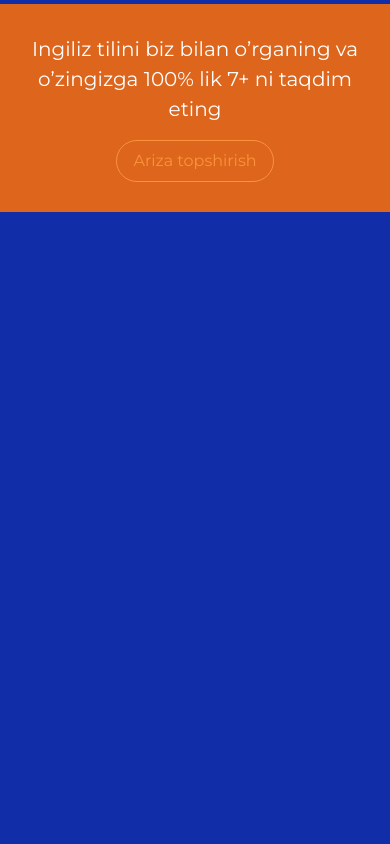
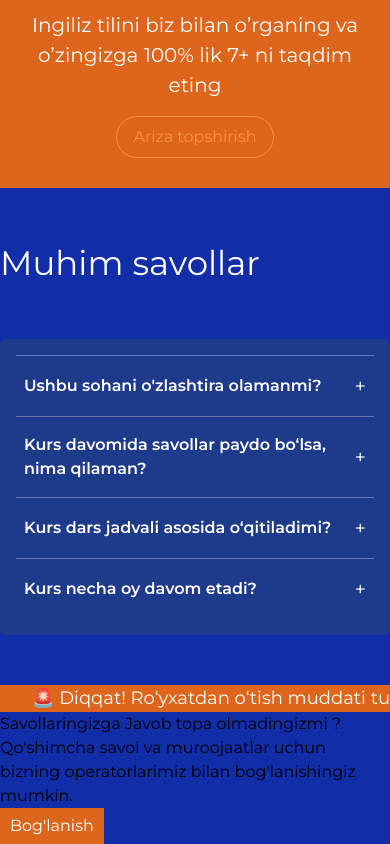
Before and after one commit to sayonaraboy2008/comfortedu, a React (Vite) app: page / in a window 390 px wide. Shown: the part 4242-5086 px from the top of the page. Before the commit the page ends 4454 px from the top, so only its background shows below. Built offline with nearby package versions, Linux system fonts and the light colour scheme; no server answers; a web font is replaced by a local one.

Commit message:
yangilandi

```diff
--- a/index.html
+++ b/index.html
@@ -4,7 +4,7 @@
     <meta charset="UTF-8" />
     <link rel="icon" type="image/svg+xml" href="/vite.svg" />
     <meta name="viewport" content="width=device-width, initial-scale=1.0" />
-    <title>Vite + React</title>
+    <title>Comfort Edu</title>
     <script src="https://cdn.tailwindcss.com"></script>
   </head>
   <body>
--- /dev/null
+++ b/src/Components/FaqAccordion.jsx
@@ -0,0 +1,59 @@
+import React, { useState, useRef, useEffect } from "react";
+
+const faqData = [
+  {
+    question: "Ushbu sohani o'zlashtira olamanmi?",
+    answer:
+      "Ha albatta sabab bizning ustozlar juda tajribali va ular sizda bo‘layotgan dars muammosiga tezda yechim topishadi va sizga yordam berishadi.",
+  },
+  {
+    question: "Kurs davomida savollar paydo bo‘lsa, nima qilaman?",
+    answer:
+      "Siz har doim guruhga yoki o‘qituvchingizga murojaat qilishingiz mumkin. Biz doimiy yordam berishga tayyormiz.",
+  },
+  {
+    question: "Kurs dars jadvali asosida o‘qitiladimi?",
+    answer:
+      "Ha, kurs qat’iy jadval asosida olib boriladi. Har bir dars oldindan belgilangan vaqtda boshlanadi.",
+  },
+  {
+    question: "Kurs necha oy davom etadi?",
+    answer:
+      "Kurs odatda 3-6 oy davom etadi, lekin bu kurs turiga qarab farq qiladi.",
+  },
+];
+
+export default function FaqAccordion() {
+  const [openIndex, setOpenIndex] = useState(null);
+  const contentRefs = useRef([]);
+
+  const toggleIndex = (index) => {
+    setOpenIndex(openIndex === index ? null : index);
+  };
+
+  return (
+    <div className="max-w-[1280px] mx-auto p-4 text-white bg-blue-900 rounded-md">
+      {faqData.map((faq, index) => (
+        <div key={index} className="border-t border-white/30">
+          <button
+            onClick={() => toggleIndex(index)}
+            className="w-full text-left py-4 px-2 flex justify-between items-center">
+            <span className="font-semibold">{faq.question}</span>
+            <span className="text-xl">{openIndex === index ? "✕" : "+"}</span>
+          </button>
+
+          <div
+            ref={(el) => (contentRefs.current[index] = el)}
+            className={`overflow-hidden transition-all duration-500 ease-in-out px-4 ${
+              openIndex === index
+                ? "max-h-[200px] opacity-100"
+                : "max-h-0 opacity-0"
+            }`}
+            style={{ transitionProperty: "max-height, opacity" }}>
+            <p className="pb-4 text-sm text-white/80 italic">{faq.answer}</p>
+          </div>
+        </div>
+      ))}
+    </div>
+  );
+}
--- a/src/Components/Testimonials.jsx
+++ b/src/Components/Testimonials.jsx
@@ -33,24 +33,18 @@ function Testimonials() {
       ) : (
         <Swiper
           modules={[Pagination, EffectCoverflow, Autoplay]}
-          effect="coverflow"
+          // effect="coverflow"
           grabCursor={true}
           centeredSlides={true}
           slidesPerView="1.5"
-          coverflowEffect={{
-            rotate: 30,
-            stretch: 0,
-            depth: 100,
-            modifier: 1,
-            slideShadows: true,
-          }}
+          spaceBetween={"50"}
           autoplay={{ delay: 4000 }}
           pagination={{ clickable: true }}
-          className="max-w-6xl mx-auto">
+          className="max-w-7xl mx-auto">
           {reviews.map((review) => (
             <SwiperSlide
               key={review.id}
-              className="w-[90%] sm:w-[300px] md:w-[350px]">
+              className="w-[100%] sm:w-[300px] md:w-[350px]">
               <div className="bg-[#1E40AF] text-white p-6 rounded-2xl h-full shadow-xl">
                 <div className="flex items-center gap-4 mb-4">
                   <img
--- a/src/Pages/Home.jsx
+++ b/src/Pages/Home.jsx
@@ -9,6 +9,7 @@ import { GiBookPile } from "react-icons/gi";
 import IeltsSteps from "../Components/IeltsStesps";
 import TeacherCard from "../Components/TeacherCard";
 import Testimonials from "../Components/Testimonials";
+import FaqAccordion from "../Components/FaqAccordion";
 // import { teachers } from "../Components/teachers";
 function Home() {
   const [teachers, setTeachers] = useState([]);
@@ -197,7 +198,6 @@ function Home() {
       {/* Comments */}
       <div className="bg-[#dd661c]">
         <section>
-          <h2>Bitiruvchilarimiz fikrlari</h2>
           <Testimonials />
         </section>
       </div>
@@ -215,6 +215,44 @@ function Home() {
           </Link>
         </section>
       </div>
+      {/* Savollar */}
+      <section className="max-w-[1180px] m-auto">
+        <h2 className="text-[34px] pt-[50px] text-white">Muhim savollar</h2>
+        <div className="py-[50px]">
+          <FaqAccordion />
+        </div>
+      </section>
+      {/* Reklama ikki (scroll) */}
+      <div className="bg-[#DD661C] overflow-hidden whitespace-nowrap">
+        <div className="animate-marquee inline-block min-w-full">
+          {[...Array(2)]
+            .flatMap(() => [
+              "🚨 Diqqat! Ro‘yxatdan o‘tish muddati tugash arafasida!",
+              "📢 Joylar soni cheklangan — shoshiling!",
+            ])
+            .map((text, i) => (
+              <span
+                key={i}
+                className="inline-block px-8 text-white text-[18px]">
+                {text}
+              </span>
+            ))}
+        </div>
+      </div>
+      {/* Savollar berish uchun */}
+      <section className="flex">
+        <div>
+          <h3>Savollaringizga Javob topa olmadingizmi ?</h3>
+          <p>
+            Qo'shimcha savol va muroojaatlar uchun bizning operatorlarimiz bilan
+            bog'lanishingiz mumkin.
+          </p>
+          <button className="bg-[#DD661C] px-[10px] py-[6px] border-none text-white">
+            Bog'lanish
+          </button>
+        </div>
+        <div></div>
+      </section>
     </>
   );
 }
```
